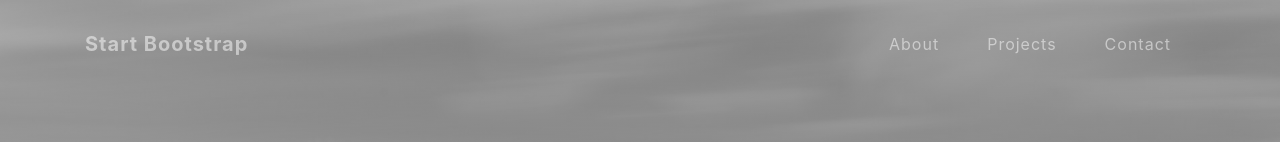
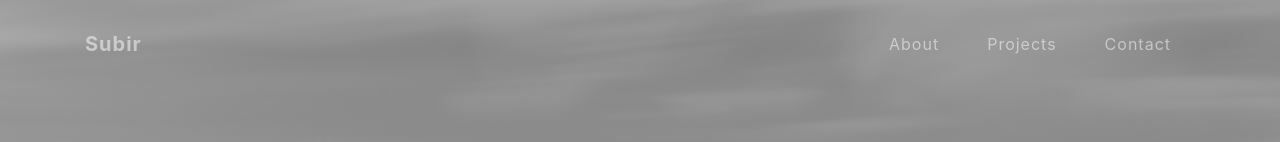
Before and after one commit to roberdiles/ProyectoFinal, a website with bundled scripts: page index.html in a window 1280 px wide. Shown: the top 142 px of the page. Built offline with nearby package versions, Linux system fonts and the light colour scheme.

Commit message:
Update index.html

```diff
--- a/index.html
+++ b/index.html
@@ -28,7 +28,7 @@
   <!-- Navigation -->
   <nav class="navbar navbar-expand-lg navbar-light fixed-top" id="mainNav">
     <div class="container">
-      <a class="navbar-brand js-scroll-trigger" href="#page-top">Start Bootstrap</a>
+      <a class="navbar-brand js-scroll-trigger" href="#page-top">Subir</a>
       <button class="navbar-toggler navbar-toggler-right" type="button" data-toggle="collapse" data-target="#navbarResponsive" aria-controls="navbarResponsive" aria-expanded="false" aria-label="Toggle navigation">
         Menu
         <i class="fas fa-bars"></i>
```
